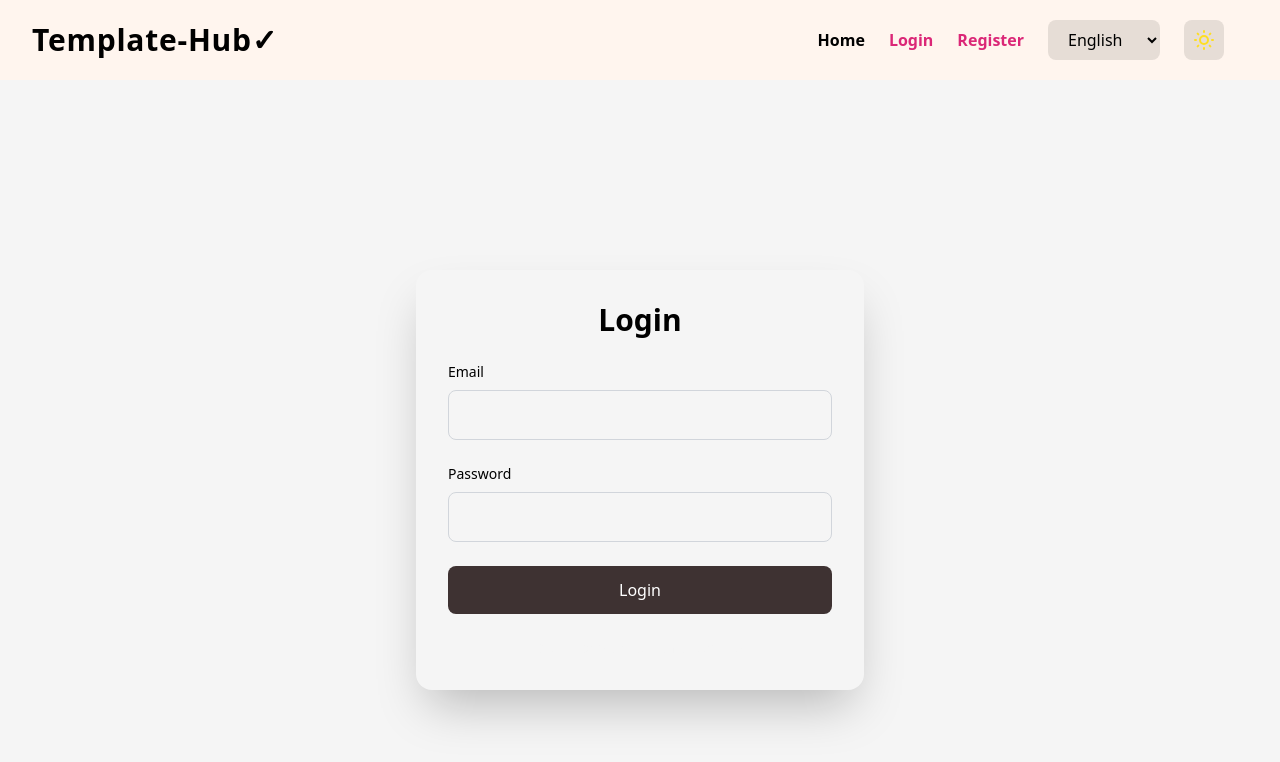
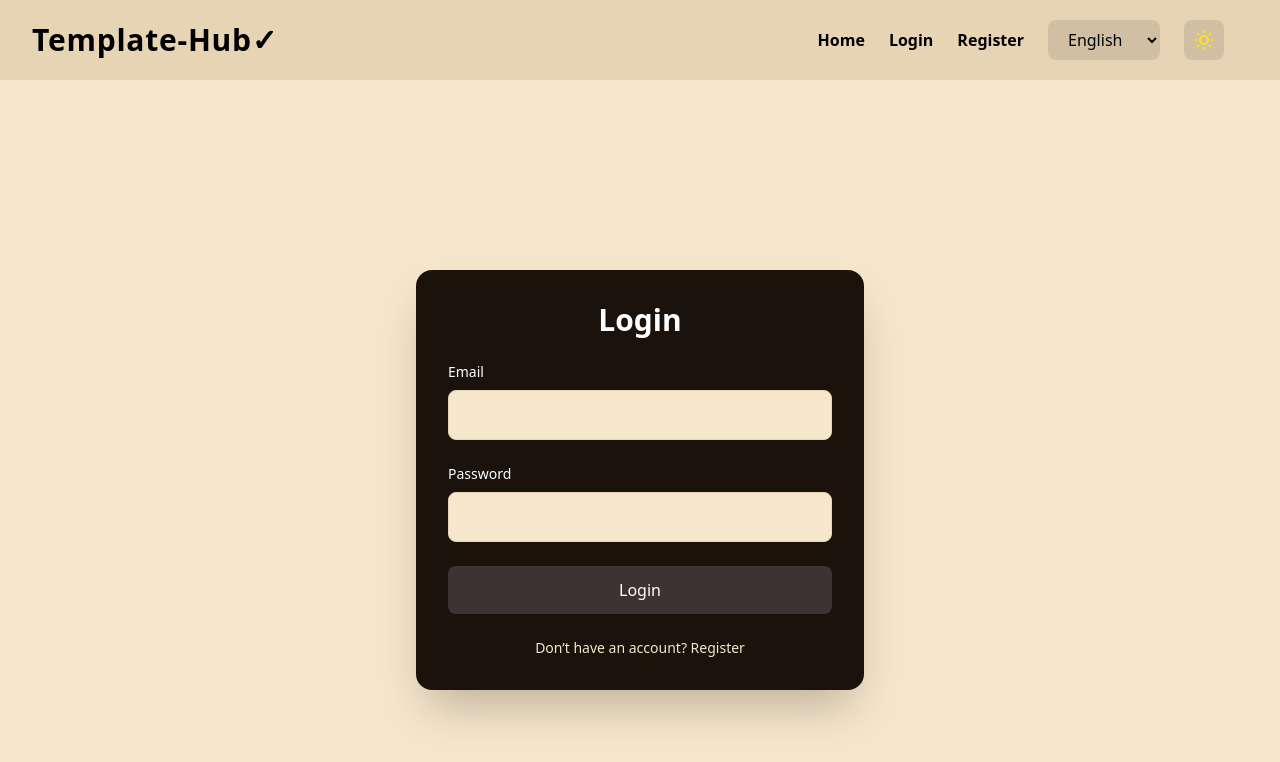
Before and after one commit to Orka-kun/Template-hub, a React (Vite) app in the folder client/: page /login in a window 1280 px wide. Shown: the top 762 px of the page. Built offline with nearby package versions, Linux system fonts and the light colour scheme.

Commit message:
Update index.css

```diff
--- a/client/src/index.css
+++ b/client/src/index.css
@@ -1,4 +1,110 @@
 @import "tailwindcss";
+@tailwind utilities;
+
+:root {
+  /* --bg-color: #f5f5f5;  */
+  /* --border-color: #d1d5db;  */
+  /* --header-bg-from: #FFF5EE; */
+  /* --header-bg-to: #FFF5EE; */
+  /* --card-bg: #FFF5EE;  */
+  --bg-color:#F6E6CB;
+  --border-color: #E7D4B5;
+  --header-bg-from: #E7D4B5;
+  --header-bg-to: #E7D4B5;
+  --card-bg: #E7D4B5;
+  --text-color: #000000;
+  --header-text: #000000;
+  --card-text: #1f2937;
+  --card-description: #000000;
+  --accent-color: #000000;
+  --accent-hover: #1A120B;
+  --table-header-from: #A0937D;
+  --table-header-to: #A0937D;
+  --authcard-bg: #1A120B;
+  --authcard-text: #ffffff;
+}
+
+.dark {
+  /* --bg-color: #000000;
+  --border-color: #4b5563;
+  --header-bg-from: #1B1212;
+  --header-bg-to: #000000;
+  --card-bg: #000000;  */
+  --bg-color: #1A120B;
+  --border-color: #3C2A21;
+  --header-bg-from: #3C2A21;
+  --header-bg-to: #3C2A21;
+  --card-bg: #3C2A21;
+  --text-color: #ffffff;
+  --header-text: #ffffff;
+  --card-text: #ffffff;
+  --card-description: #ffffff;
+  --accent-color: #ffffff;
+  --accent-hover: #1A120B;
+  --table-header-from: #3E3232;
+  --table-header-to: #3E3232;
+  --authcard-bg: #F6E6CB;
+  --authcard-text: #1A120B;
+}
+
+body {
+  background-color: var(--bg-color);
+  color: var(--text-color);
+}
+
+input, textarea, select {
+  background-color: var(--bg-color);
+  color: var(--text-color);
+  border-color: var(--border-color);
+}
+
+table {
+  border-color: var(--border-color);
+}
+
+.border {
+  border-color: var(--border-color);
+}
+
+.tabs {
+  @apply flex flex-col;
+}
+
+.tabs input[type="radio"] {
+  @apply hidden;
+}
+
+.tabs label {
+  @apply px-4 py-2 cursor-pointer bg-gray-200 dark:bg-gray-700 mr-2 rounded-t;
+}
+
+.tabs input[type="radio"]:checked + label {
+  @apply bg-white dark:bg-gray-800 font-bold;
+}
+
+.tab-content {
+  @apply hidden p-4 border dark:border-gray-600 rounded-b;
+}
+
+.tabs input[type="radio"]:checked + label + .tab-content {
+  @apply block;
+}
+
+@media (max-width: 640px) {
+  .container {
+    @apply px-2;
+  }
+
+  table {
+    @apply text-sm;
+  }
+
+  .tabs label {
+    @apply text-sm px-2 py-1;
+  }
+}
+
+/* @import "tailwindcss";
 @tailwind utilities;
 
 :root {
@@ -89,77 +195,4 @@ table {
     @apply text-sm px-2 py-1;
   }
 }
-/* @import "tailwindcss";
-@tailwind base;
-@tailwind components;
-@tailwind utilities;
-
-:root {
-  --bg-color: #ffffff;
-  --text-color: #000000;
-  --border-color: #e5e7eb;
-}
-
-.dark {
-  --bg-color: #1f2937;
-  --text-color: #ffffff;
-  --border-color: #4b5563;
-}
-
-body {
-  background-color: var(--bg-color);
-  color: var(--text-color);
-}
-
-input, textarea, select {
-  background-color: var(--bg-color);
-  color: var(--text-color);
-  border-color: var(--border-color);
-}
-
-table {
-  border-color: var(--border-color);
-}
-
-.border {
-  border-color: var(--border-color);
-}
-
-.tabs {
-  @apply flex flex-col;
-}
-
-.tabs input[type="radio"] {
-  @apply hidden;
-}
-
-.tabs label {
-  @apply px-4 py-2 cursor-pointer bg-gray-200 dark:bg-gray-700 mr-2 rounded-t;
-}
-
-.tabs input[type="radio"]:checked + label {
-  @apply bg-white dark:bg-gray-800 font-bold;
-}
-
-.tab-content {
-  @apply hidden p-4 border dark:border-gray-600 rounded-b;
-}
-
-.tabs input[type="radio"]:checked + label + .tab-content {
-  @apply block;
-}
-
-@media (max-width: 640px) {
-  .container {
-    @apply px-2;
-  }
-
-  table {
-    @apply text-sm;
-  }
-
-  .tabs label {
-    @apply text-sm px-2 py-1;
-  }
-}
  */
```
